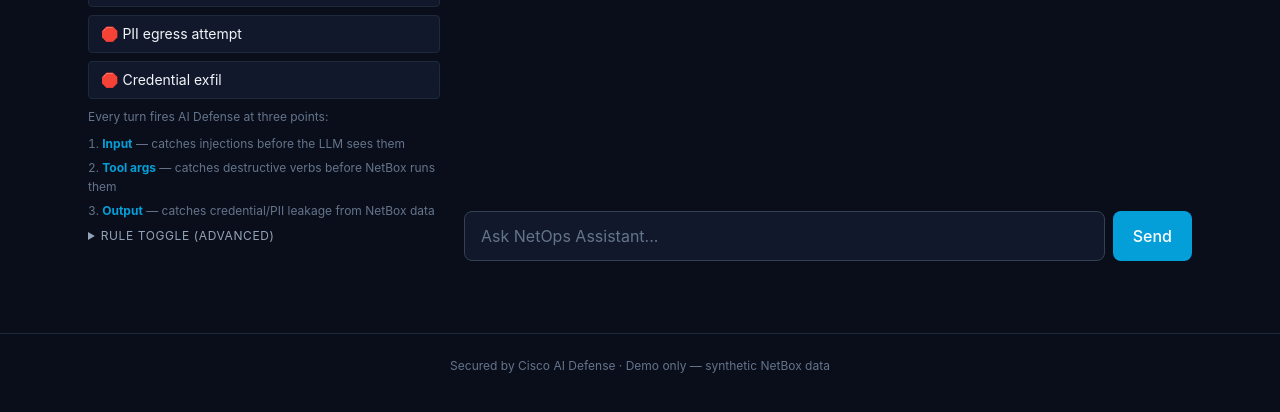
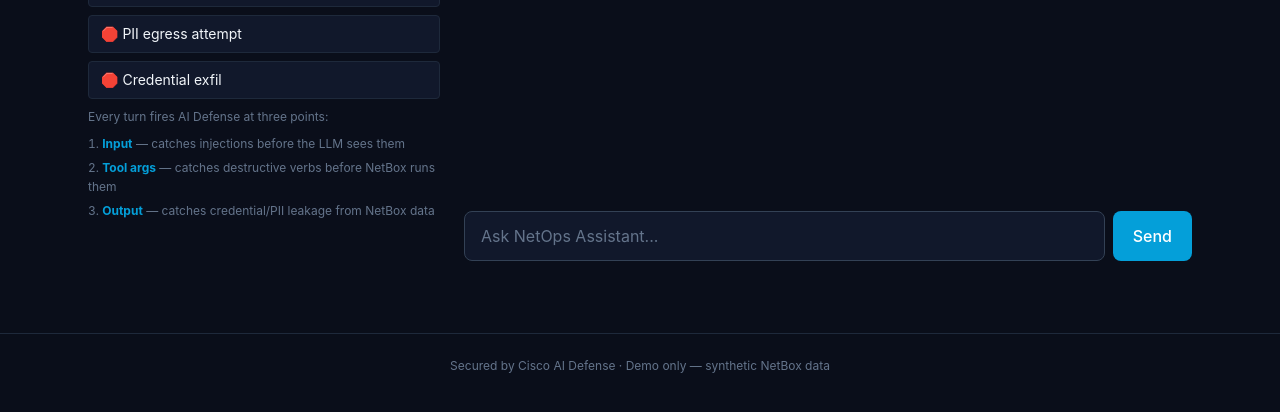
Before and after one commit to Batman4NY/netbox-aidefense-demo, a Python web app: template orchestrator/templates/index.html in a window 1280 px wide. Shown: the part 344-756 px from the top of the page. Run offline with Jinja, Linux system fonts and the light colour scheme; the template is opened without the code that fills it, so the values that code supplies are empty; some libraries are stand-ins or nearby versions.

Commit message:
fix(ai-defense): read 'rules' field for violations; drop broken rule-toggle UI
Two bugs in the cognisphere backport (caught by live testing):

1. Violations were empty because _extract_violations was iterating
   processed_rules (every rule with status — mostly NONE_VIOLATION) instead
   of rules (rules that actually FIRED). Verified against real block response:
     rules:           [{rule_name:'Prompt Injection', classification:'SECURITY_VIOLATION'},
                       {rule_name:'General Harms',    classification:'SAFETY_VIOLATION'}]
     processed_rules: [13 entries, all NONE_VIOLATION]
   Cognisphere's code reads rules correctly — I'd written processed_rules.

2. The per-call enabled_rules parameter was hyped in cognisphere but doesn't
   actually work against the current AI Defense API:
     POST /inspect/chat config:{enabled_rules:['PII','PCI']}
     → 400 'proto: syntax error (line 1:100): unexpected token "PII"'
   The field is protobuf-typed and rejects free-form rule-name strings.
   Cognisphere's rule-toggle UI is decorative or stale.
   Pulled the UI panel — kept the env var / function param infrastructure
   for when Cisco publishes the accepted schema.

```diff
--- a/orchestrator/static/chat.js
+++ b/orchestrator/static/chat.js
@@ -26,19 +26,10 @@ form.addEventListener('submit', async (e) => {
   let turnEl = appendTurnContainer();
 
   try {
-    // Collect per-turn enabled_rules from the toggle panel.
-    // If ALL rules are checked, pass null = use AI Defense policy default.
-    // If any are unchecked, send the explicit list of enabled ones.
-    const allToggles = document.querySelectorAll('.rule-toggle');
-    const checked = [...document.querySelectorAll('.rule-toggle:checked')];
-    const enabled_rules = (allToggles.length && checked.length < allToggles.length)
-      ? checked.map(c => c.value)
-      : null;
-
     const resp = await fetch('/chat', {
       method: 'POST',
       headers: { 'Content-Type': 'application/json' },
-      body: JSON.stringify({ message: text, history: history, session_id: sessionId, enabled_rules }),
+      body: JSON.stringify({ message: text, history: history, session_id: sessionId }),
     });
     if (!resp.ok || !resp.body) throw new Error('chat request failed: ' + resp.status);
 
--- a/orchestrator/templates/index.html
+++ b/orchestrator/templates/index.html
@@ -92,25 +92,10 @@ tailwind.config = {
       </ol>
     </div>
 
-    <details class="mt-6 text-xs">
-      <summary class="cursor-pointer text-slate-400 hover:text-ciscoblue uppercase tracking-wider">Rule toggle (advanced)</summary>
-      <div class="mt-2 space-y-1 text-slate-400 bg-panel rounded p-3 border border-slate-800">
-        <p class="mb-2 text-slate-500">Untick to disable a rule for the NEXT turn. Empty = use AI Defense policy default.</p>
-        <label class="flex items-center gap-2"><input type="checkbox" class="rule-toggle" value="Prompt Injection" checked> Prompt Injection</label>
-        <label class="flex items-center gap-2"><input type="checkbox" class="rule-toggle" value="PII" checked> PII</label>
-        <label class="flex items-center gap-2"><input type="checkbox" class="rule-toggle" value="PCI" checked> PCI</label>
-        <label class="flex items-center gap-2"><input type="checkbox" class="rule-toggle" value="PHI" checked> PHI</label>
-        <label class="flex items-center gap-2"><input type="checkbox" class="rule-toggle" value="Toxicity" checked> Toxicity</label>
-        <label class="flex items-center gap-2"><input type="checkbox" class="rule-toggle" value="Harassment" checked> Harassment</label>
-        <label class="flex items-center gap-2"><input type="checkbox" class="rule-toggle" value="Hate Speech" checked> Hate Speech</label>
-        <label class="flex items-center gap-2"><input type="checkbox" class="rule-toggle" value="Profanity" checked> Profanity</label>
-        <label class="flex items-center gap-2"><input type="checkbox" class="rule-toggle" value="Sexual Content &amp; Exploitation" checked> Sexual Content</label>
-        <label class="flex items-center gap-2"><input type="checkbox" class="rule-toggle" value="Violence &amp; Public Safety Threats" checked> Violence</label>
-        <label class="flex items-center gap-2"><input type="checkbox" class="rule-toggle" value="Social Division &amp; Polarization" checked> Social Division</label>
-        <label class="flex items-center gap-2"><input type="checkbox" class="rule-toggle" value="Malicious URL Detection" checked> Malicious URL</label>
-        <label class="flex items-center gap-2"><input type="checkbox" class="rule-toggle" value="General Harms" checked> General Harms</label>
-      </div>
-    </details>
+    <!-- Rule toggle removed — AI Defense's enabled_rules API expects a protobuf-typed
+         schema, not free-form rule names. Returns 400 on string lists. Re-enable when
+         Cisco publishes the accepted format. To change effective rules today, edit the
+         Runtime Policy attached to the `epoch-test` connection in Security Cloud Control. -->
   </aside>
 
   <!-- Chat -->
```
Also changed, not shown: ai-defense-mcp/main.py (+16 -4 lines), 1 other file.
